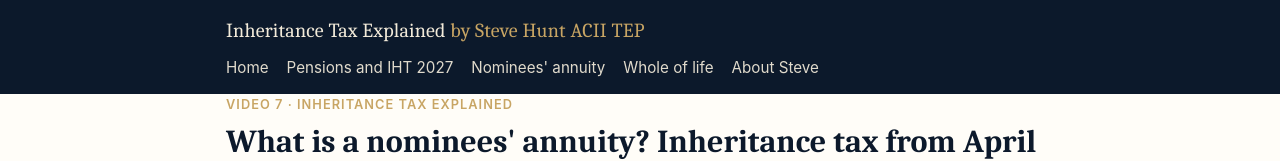
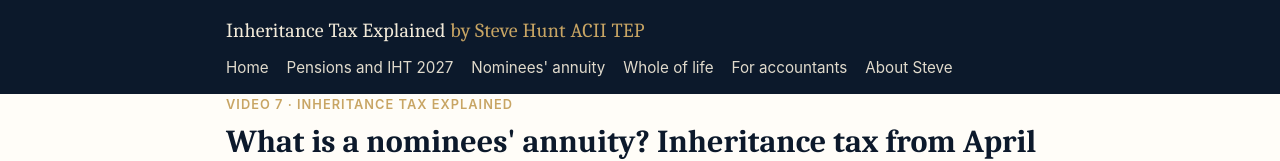
Before and after one commit to steve62384-dev/inheritancetaxexplained, a plain HTML site: page what-is-a-nominees-annuity/index.html in a window 1280 px wide. Shown: the top 161 px of the page. Drawn offline with Linux system fonts and the light colour scheme.

Commit message:
Menu: add For accountants (video 7 page)

```diff
--- a/what-is-a-nominees-annuity/index.html
+++ b/what-is-a-nominees-annuity/index.html
@@ -796,7 +796,7 @@ footer.site p{margin:.3em 0;max-width:none}
 <body>
 <header class="site"><div class="wrap">
 <a class="brand" href="/">Inheritance Tax Explained <span>by Steve Hunt ACII TEP</span></a>
-<nav><a href="/">Home</a><a href="/pensions-and-inheritance-tax-from-april-2027/">Pensions and IHT 2027</a><a href="/nominees-annuity/">Nominees' annuity</a><a href="/whole-of-life-assurance/">Whole of life</a><a href="/about-steve-hunt/">About Steve</a></nav>
+<nav><a href="/">Home</a><a href="/pensions-and-inheritance-tax-from-april-2027/">Pensions and IHT 2027</a><a href="/nominees-annuity/">Nominees' annuity</a><a href="/whole-of-life-assurance/">Whole of life</a><a href="/pensions-and-inheritance-tax-from-april-2027/for-accountants/">For accountants</a><a href="/about-steve-hunt/">About Steve</a></nav>
 </div></header>
 <main class="wrap">
 <article>
```
